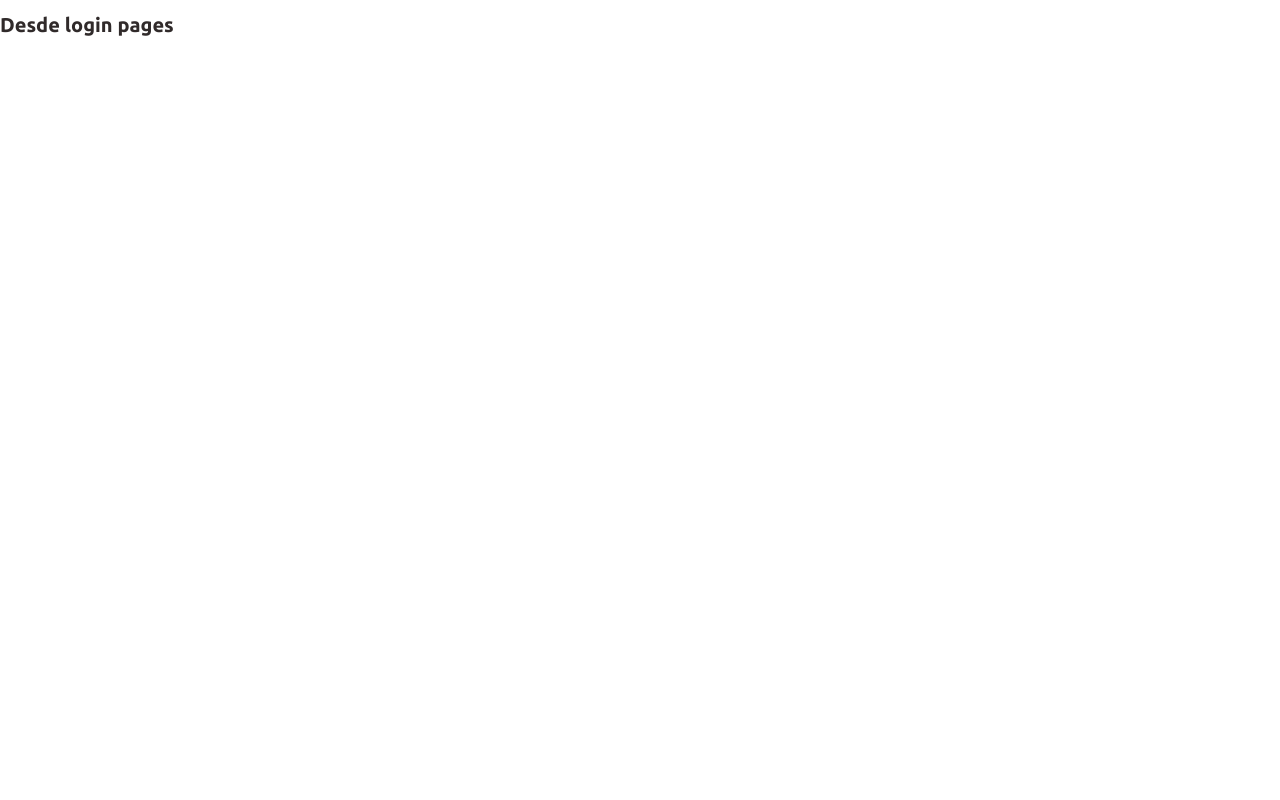
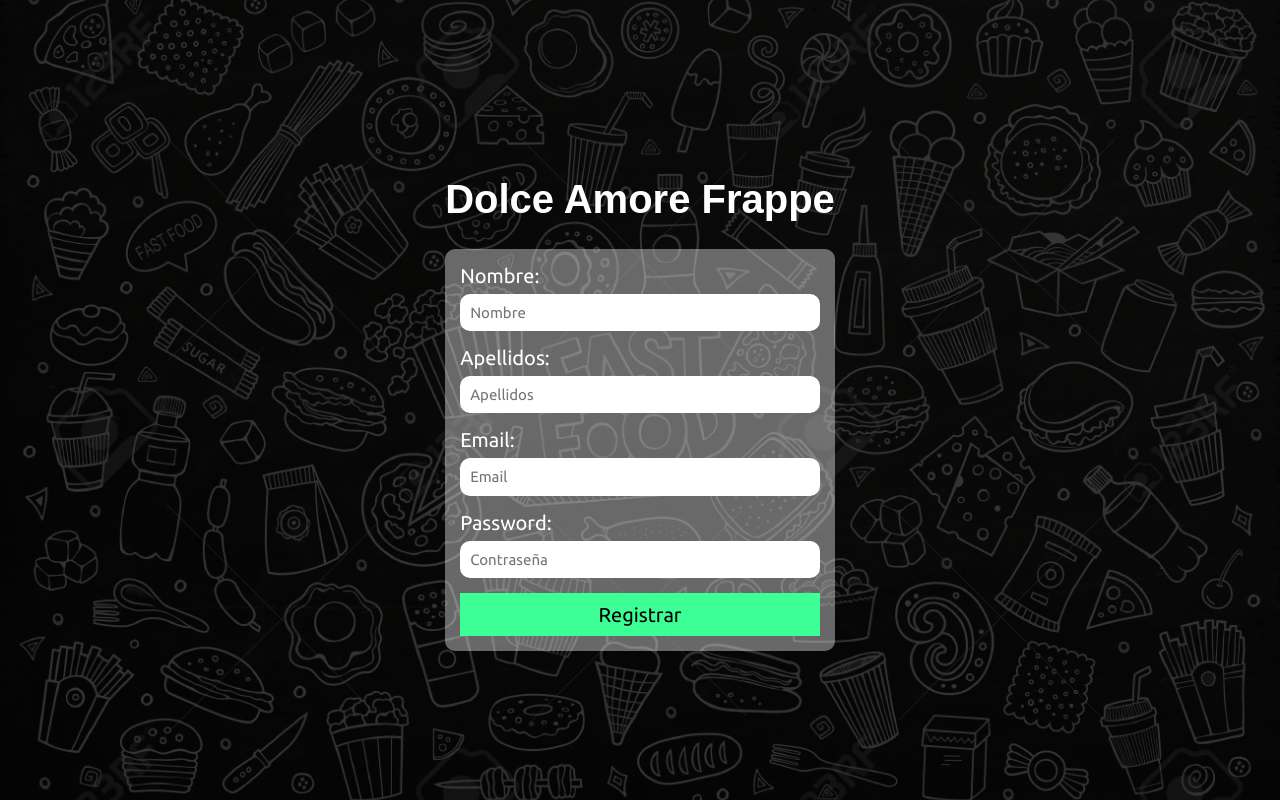
Before and after one commit to david27YLOSABESorNot/DolceAmoreFrappe, a React (Vite) app: page /login in a window 1280 px wide. Built offline with nearby package versions, Linux system fonts and the light colour scheme; a web font is replaced by a local one.

Commit message:
Se creo el login

```diff
--- a/src/articles/pages/Inicio.jsx
+++ b/src/articles/pages/Inicio.jsx
@@ -4,10 +4,10 @@
 
 export const Inicio = () => {
   return (
-    <>
+    <div className="global-content">
         <header className="header">
           <div className="title-page">
-            <h1>Dolce Apmore Frappe</h1>
+            <h1 className="title-logo">Dolce Apmore Frappe</h1>
             <p>El sazon de una verdadera mujer</p>
           </div>
         </header>
@@ -140,6 +140,6 @@ export const Inicio = () => {
 
           </div>
         </section>
-    </>
+    </div>
   )
 }
--- a/src/auth/pages/LoginPage.jsx
+++ b/src/auth/pages/LoginPage.jsx
@@ -1,8 +1,30 @@
 
 export const LoginPage = () => {
   return (
-    <div>
-        <h1>Desde login pages</h1>
+    <div className="contain-form-global">
+        <div className="contain-form">
+          <h1 className="title-logo">Dolce Amore Frappe</h1>
+          <form className="form-login" action="">
+            <div className="fields">
+              <label htmlFor="">Nombre: </label>
+              <input type="text" placeholder="Nombre" />
+            </div>
+            <div className="fields">
+              <label htmlFor="">Apellidos: </label>
+              <input type="text" placeholder="Apellidos" />
+            </div>
+            <div className="fields">
+              <label htmlFor="">Email: </label>
+              <input type="email" placeholder="Email" />
+            </div>
+            <div className="fields">
+              <label htmlFor="">Password: </label>
+              <input type="password" placeholder="Contraseña" />
+            </div>
+
+            <input  type="submit" value="Registrar" />
+          </form>
+        </div>
     </div>
   )
 }
--- a/src/index.css
+++ b/src/index.css
@@ -266,12 +266,7 @@ img{
 
 }
 
-.footer{
-  position: fixed;
-  right: 0;
-  left: 0;
-  bottom: 0;
-}
+
 
 @media (min-width: 768px){
   .title-footer{
@@ -315,7 +310,7 @@ img{
   z-index: +3;
 }
 
-.title-page h1{
+.title-logo{
 
   color: white;
   font-size: 4rem;
@@ -459,7 +454,6 @@ img{
 
 .form{
   background-color: #CAC7B2;
-  margin-bottom: 20rem;;
   padding-top: 10rem;
   padding-bottom: 5rem;
 }
@@ -523,6 +517,16 @@ img{
   margin: 4rem auto;
 }
 
+.global-content{
+  background-color: var(--terciary-background);
+}
+
+.login-text{
+  display: none;
+}
+
+
+
 @media (min-width: 768px){
 
   .contain-contact{
@@ -532,6 +536,12 @@ img{
     align-items: center;
     gap: 3rem;
   }
+  .login-text{
+    display: block;
+    color: white;
+    font-size: 1.5rem;
+  }
+
 
   .camp-adjust{
     display: flex;
@@ -583,3 +593,64 @@ img{
     height: 30rem;
   }
 }
+
+
+.contain-form-global{
+  background-image: url(/designImages/FondoLogin.avif);
+  background-position: center center;
+  height: 100vh;
+  background-repeat: no-repeat;
+  background-size: cover;
+  display: flex;
+  position: relative;
+  justify-content:center ;
+  align-items: center;
+}
+.contain-form-global::after{
+  position: absolute;
+  content: '';
+  background-color: rgba(0, 0, 0, 0.775);
+  width: 100%;
+  top: 0;
+  right: 0;
+  left: 0;
+  bottom: 0;
+
+}
+
+.fields{
+  display: flex;
+  flex-direction: column;
+  margin-bottom: 1.5rem;
+}
+
+.fields label{
+  margin-bottom: .7rem;
+  font-size: 2rem;
+  color: white;
+}
+
+.fields input{
+  padding: 1rem;
+  font-size: 1.5rem;
+  border-radius: 1rem;
+  border:  none;
+}
+
+.form-login{
+  background-color: rgba(255, 255, 255, 0.392);
+  padding: 1.5rem;
+  border-radius: 1rem;
+}
+
+.contain-form{
+  z-index: +5;
+}
+
+.form-login input[type="submit"]{
+  width: 100%;
+  padding: 1rem;
+  font-size: 2rem;
+  background-color: var(--green-color);
+  border: none;
+}
--- a/src/ui/NavBar.jsx
+++ b/src/ui/NavBar.jsx
@@ -54,6 +54,7 @@ export const NavBar = () => {
                                     </div>
                                 </div>
 
+
                             </div>
 
                             <NavLink to="carrito">
@@ -61,6 +62,10 @@ export const NavBar = () => {
                             </NavLink>
 
                             <img  onClick={() => setActive(true)} className="menu" src="/icons/iconoHamburguesa.png" alt="icono hamburguesa" />
+
+                            <NavLink to={'login'} className='login-text'>
+                                 Login
+                            </NavLink>
 
 
                         </div>
```
Also changed, not shown: public/designImages/FondoLogin.avif.
